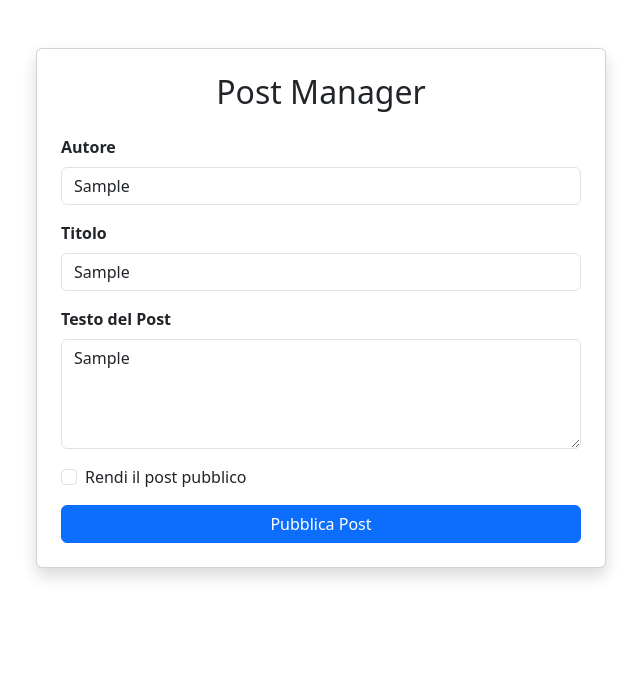
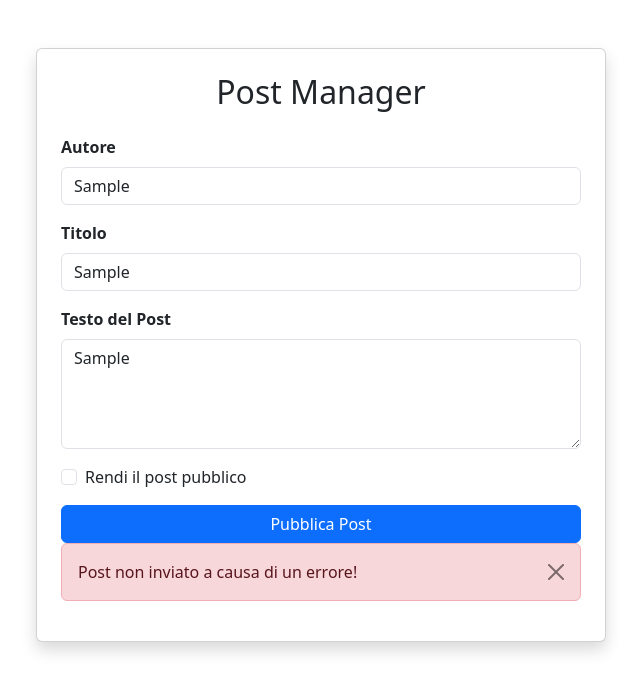
Before and after one commit to SirioRedGiant/react-post-form, a React (Vite) app: page / in a window 1280 px wide. Both pictures are taken after typing "Sample", "Sample", "Sample" into the empty fields and a click on the button "Pubblica Post". Shown: the top 692 px of the page, without its empty margins (319-959 px from the left). Built offline with nearby package versions, Linux system fonts and the light colour scheme; no server answers.

Commit message:
feat: add alert messages for post submission success and error handling

```diff
--- a/src/App.jsx
+++ b/src/App.jsx
@@ -45,13 +45,19 @@ export default function App() {
       .then((res) => {
         // Se il server risponde stampa il risultato in console
         console.log("Dati inviati con successo:", res.data);
-        alert("Post creato!");
+        //^ ALERT --> POST AVVENUTO // message -> messaggio , type -> colore
+        setAlert({ message: "Post inviato!", type: "success" });
 
         // riporta il form allo stato iniziale --> se ha successo
         setFormData(initialForm);
       })
       .catch((err) => {
         console.error("Errore durante l'invio:", err);
+        //^ ALERT --> POST NON AVVENUTO(errore)
+        setAlert({
+          message: "Post non inviato a causa di un errore!",
+          type: "danger",
+        });
       });
   };
   return (
@@ -88,7 +94,7 @@ export default function App() {
               />
             </div>
 
-            {/* CAMPO CONTENUTO (Body) */}
+            {/* CONTENUTO (Body) */}
             <div className="mb-3">
               <label className="form-label fw-bold">Testo del Post</label>
               <textarea
@@ -101,7 +107,7 @@ export default function App() {
               ></textarea>
             </div>
 
-            {/* LA TUA CHECKBOX (Sistemata) */}
+            {/* CHECKBOX  */}
             <div className="form-check mb-3">
               <input
                 type="checkbox"
@@ -120,6 +126,22 @@ export default function App() {
             <button type="submit" className="btn btn-primary w-100">
               Pubblica Post
             </button>
+            {/* --- LOGICA DI VISUALIZZAZIONE ALERT --- */}
+            {/* Se alert.message non è vuoto, allora mostra il div */}
+            {alert.message && (
+              <div
+                className={`alert alert-${alert.type} alert-dismissible fade show`}
+                role="alert"
+              >
+                {alert.message}
+                {/* Bottone per chiudere l'alert*/}
+                <button
+                  type="button"
+                  className="btn-close"
+                  onClick={() => setAlert({ message: "", type: "" })}
+                ></button>
+              </div>
+            )}
           </form>
         </div>
       </div>
```
